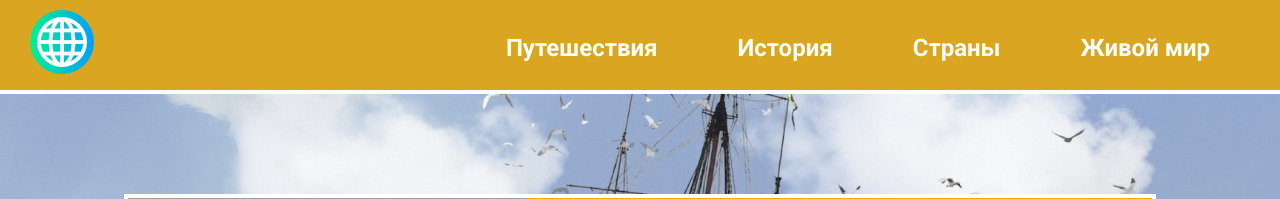
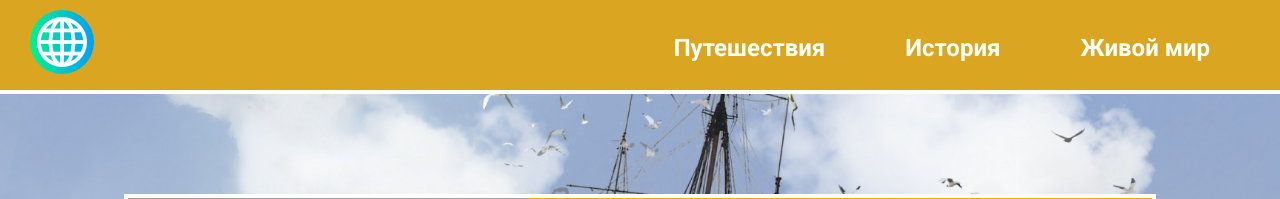
Before and after one commit to Ditrich79/graduate_work, a Django app: a page that uses traveler/travel_lover/travels/templates/travels/navbar.html in a window 1280 px wide. Shown: the top 199 px of the page. Run offline with Django 4.2, Linux system fonts and the light colour scheme; data comes from the database, SQL or seed files in the repository; some web fonts are replaced; grey boxes are pictures that could not be loaded.

Commit message:
18.09.23

```diff
--- a/traveler/travel_lover/travels/templates/travels/navbar.html
+++ b/traveler/travel_lover/travels/templates/travels/navbar.html
@@ -8,7 +8,6 @@
             <ul>
                 <li class="header__menuItem"><a href="{% url 'travels' %}">Путешествия</a></li>
                 <li class="header__menuItem"><a href="{% url 'discovery_history' %}">История</a></li>
-                <li class="header__menuItem"><a href="countries.html">Страны</a></li>
                 <li class="header__menuItem"><a href="{% url 'living_worlds' %}">Живой мир</a></li>
             </ul>
         </div>
```
Also changed, not shown: traveler/travel_lover/travels/views.py (+0 -20 lines).
